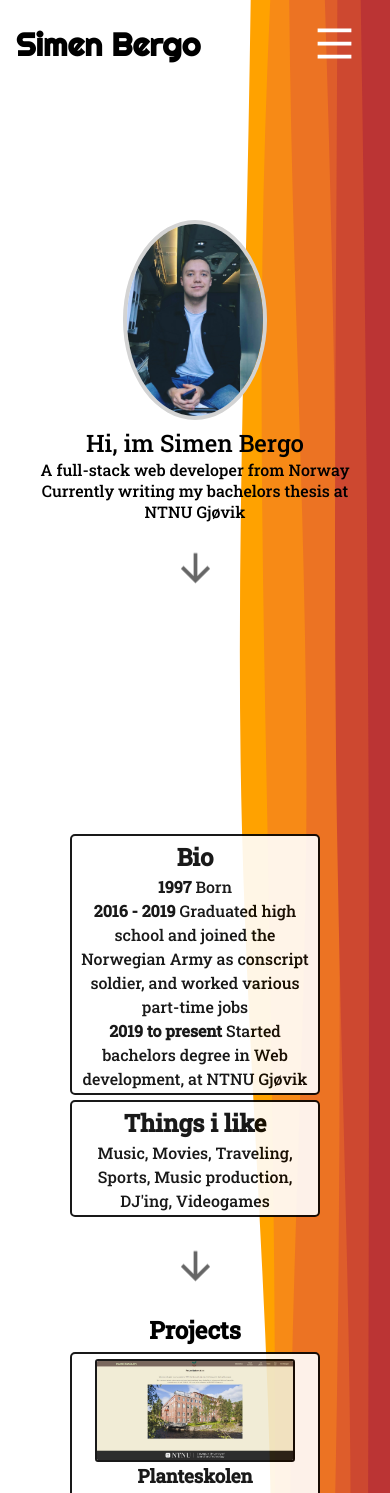
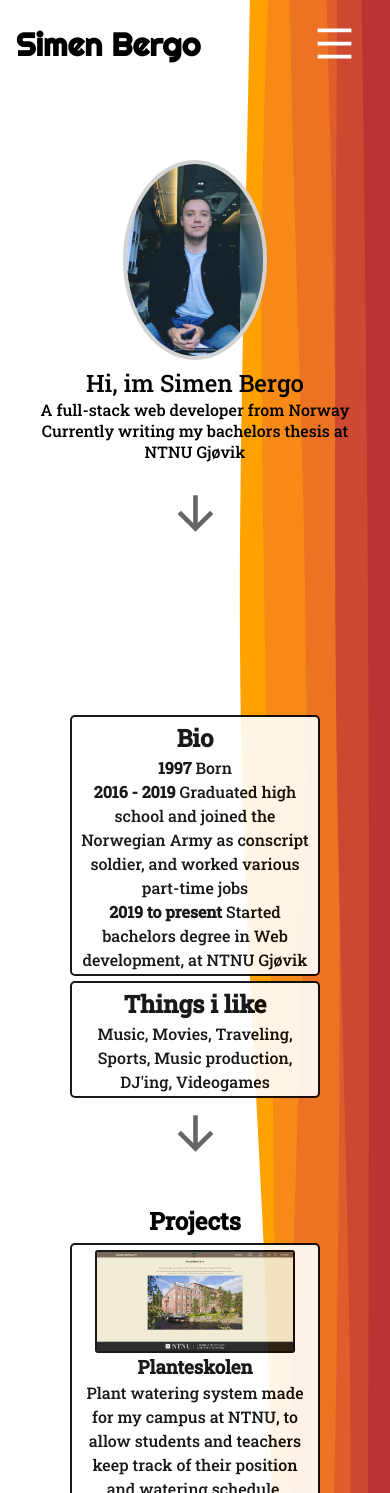
Before and after one commit to SimenBergo/Portfolio, a React (Create React App) app: page / in a window 390 px wide. Shown: the top 1493 px of the page. Built offline with nearby package versions, Linux system fonts and the light colour scheme.

Commit message:
responsive height

```diff
--- a/src/App.css
+++ b/src/App.css
@@ -103,7 +103,7 @@ a {
 }
 
 #content {
-  height: 850px;
+  height: 100vh;
   display: flex;
   flex-flow: column nowrap;
   justify-content: space-between;
@@ -131,7 +131,7 @@ a {
   }
 
   #content {
-    height: 600px;
+    height: 550px;
   }
 
   section {
--- a/src/App.js
+++ b/src/App.js
@@ -1,5 +1,5 @@
 import React from 'react';
-import { Footer, Bio, Projects, Navbar, Intro, Scroll, Scroll2 } from './components';
+import { Footer, Bio, Projects, Navbar, Intro, Scroll } from './components';
 import './App.css';
 
 const App = () => {
@@ -13,7 +13,7 @@ const App = () => {
         <Scroll />
         </div>
         <Bio />
-        <Scroll2 />
+
         <Projects />
         <Footer />
         <p id="copyright">© 2022 Built by Simen Tokerød Bergo</p>
--- a/src/components/Bio/bio.css
+++ b/src/components/Bio/bio.css
@@ -4,7 +4,7 @@
     justify-content: center;
     align-items: center;
     font-family: 'Roboto Slab', serif;
-    height: 800px;
+    height: 100vh;
     text-align: left;
     margin: 5%;
 }
--- a/src/components/Bio/bio.jsx
+++ b/src/components/Bio/bio.jsx
@@ -2,6 +2,7 @@ import React from 'react';
 import './bio.css';
 import AOS from 'aos';
 import 'aos/dist/aos.css';
+import  Scroll2  from '../Scroll/scroll2.jsx';
 
 const Bio = () => {
 
@@ -21,6 +22,7 @@ const Bio = () => {
         <h2>Things i like</h2>
         <p>Music, Movies, Traveling, Sports, Music production, DJ'ing, Videogames</p>
       </section>
+      <Scroll2 />
     </div>
   )
 };
--- a/src/components/Intro/intro.css
+++ b/src/components/Intro/intro.css
@@ -28,11 +28,11 @@
 
 @media screen and (max-width: 550px) {
     #intro {
-        height: 600px;
         margin: 0 10%;
         text-align: center;
         justify-content: flex-end;
         padding: 5% 0;
+        height: 500px;
     }
 
     #scroll-indicator::before {
--- a/src/components/Scroll/scroll.css
+++ b/src/components/Scroll/scroll.css
@@ -5,6 +5,12 @@
     margin: 5px 0;
 }
 
+#scroll a {
+  width: 100px;
+  height: 100px;
+  z-index: 1;
+}
+
 @keyframes bounce {
     50% {
       transform: translateY(-10%);
--- a/src/components/Scroll/scroll.jsx
+++ b/src/components/Scroll/scroll.jsx
@@ -5,7 +5,7 @@ import { RiArrowDownLine } from 'react-icons/ri';
 function Scroll() {
   return (
     <div id="scroll">
-        <a href="#bio"><RiArrowDownLine color="000000" size={45}/></a>
+        <a href="#bio"><RiArrowDownLine color="000000" size={55}/></a>
     </div>
   )
 }
--- a/src/components/Scroll/scroll2.jsx
+++ b/src/components/Scroll/scroll2.jsx
@@ -5,7 +5,7 @@ import { RiArrowDownLine } from 'react-icons/ri';
 function Scroll2() {
   return (
     <div id="scroll">
-        <a href="#projects"><RiArrowDownLine color="000000" size={45}/></a>
+        <a href="#projects"><RiArrowDownLine color="000000" size={55}/></a>
     </div>
   )
 }
```
